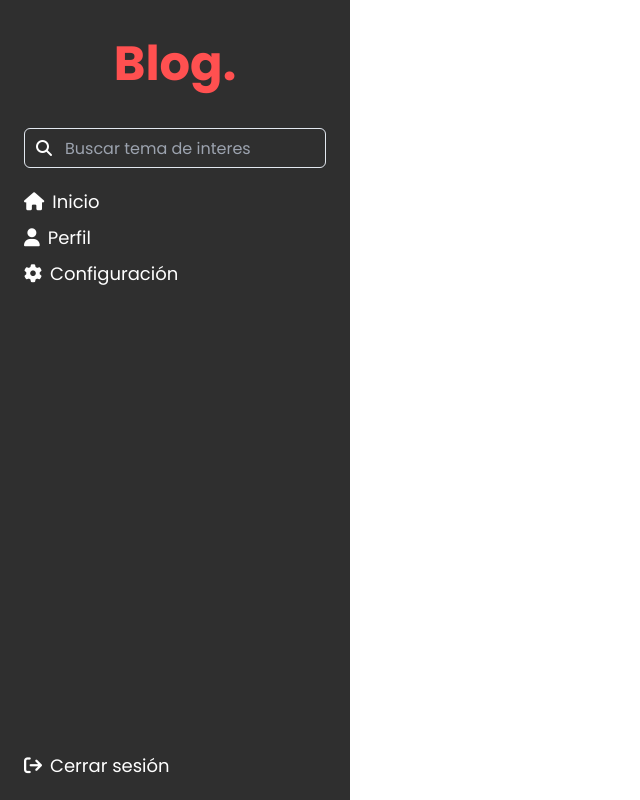
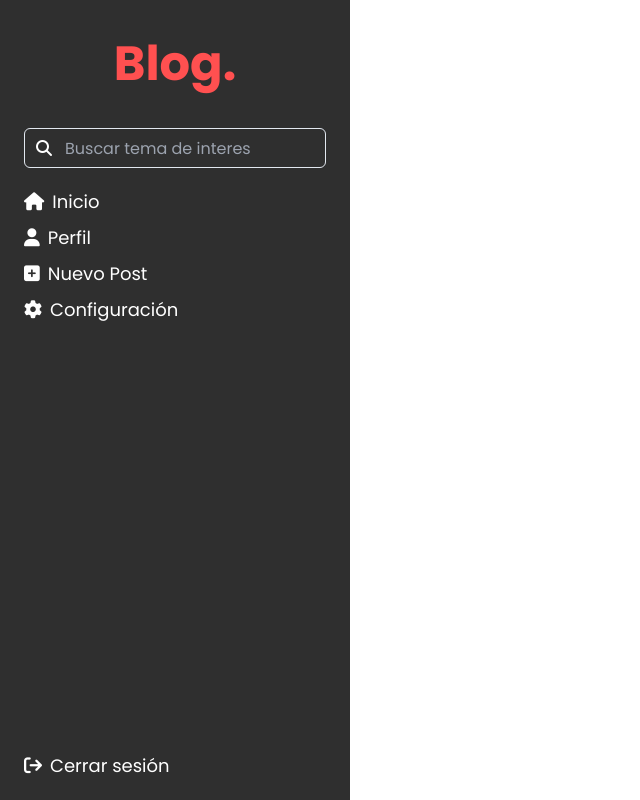
Before and after one commit to moises-herrera/blog-frontend, a React (Vite) app: page / in a window 1280 px wide. Shown: the whole page, without its empty margins (0-640 px from the left). Built offline with nearby package versions, Linux system fonts and the light colour scheme.

Commit message:
style: add new post button

```diff
--- a/src/shared/components/LeftSidebarLinks.tsx
+++ b/src/shared/components/LeftSidebarLinks.tsx
@@ -1,11 +1,24 @@
 import { NavLink } from '.';
-import { LinkItems } from 'src/shared/services';
+import { linkItems } from 'src/shared/services';
 
 export const LeftSidebarLinks = () => {
   return (
     <nav className="flex flex-col text-white text-lg">
       <ul className="flex flex-col gap-2">
-        {LinkItems.map(({ ...props }) => (
+        {linkItems.slice(0, 2).map(({ ...props }) => (
+          <li key={props.path}>
+            <NavLink {...props} />
+          </li>
+        ))}
+
+        <button className="flex gap-2 items-center">
+          <span>
+            <i className="fa-solid fa-square-plus"></i>
+          </span>
+          <span>Nuevo Post</span>
+        </button>
+
+        {linkItems.slice(2).map(({ ...props }) => (
           <li key={props.path}>
             <NavLink {...props} />
           </li>
--- a/src/shared/services/sidebar.service.ts
+++ b/src/shared/services/sidebar.service.ts
@@ -3,7 +3,7 @@ import { LinkItem } from 'src/interfaces';
 /**
  * Sidebar links.
  */
-export const LinkItems: LinkItem[] = [
+export const linkItems: LinkItem[] = [
   {
     path: '/',
     label: 'Inicio',
```
